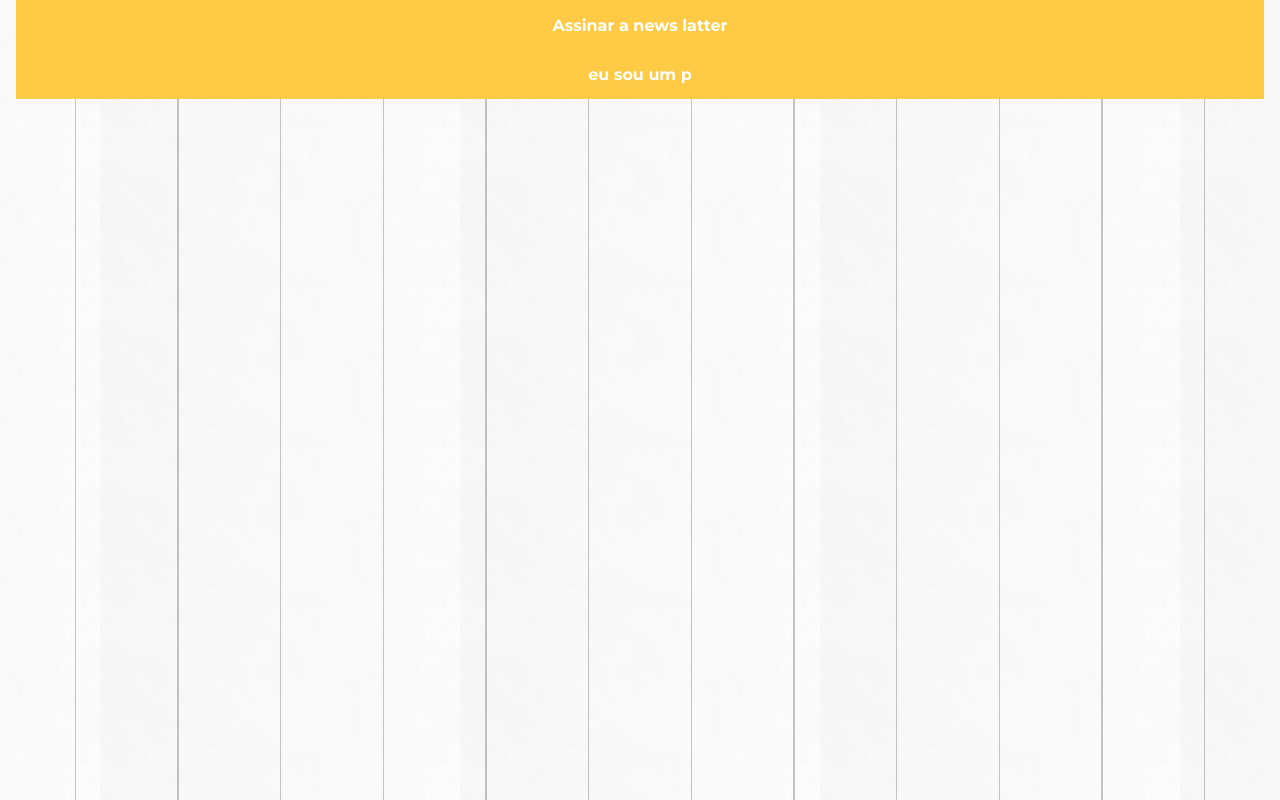
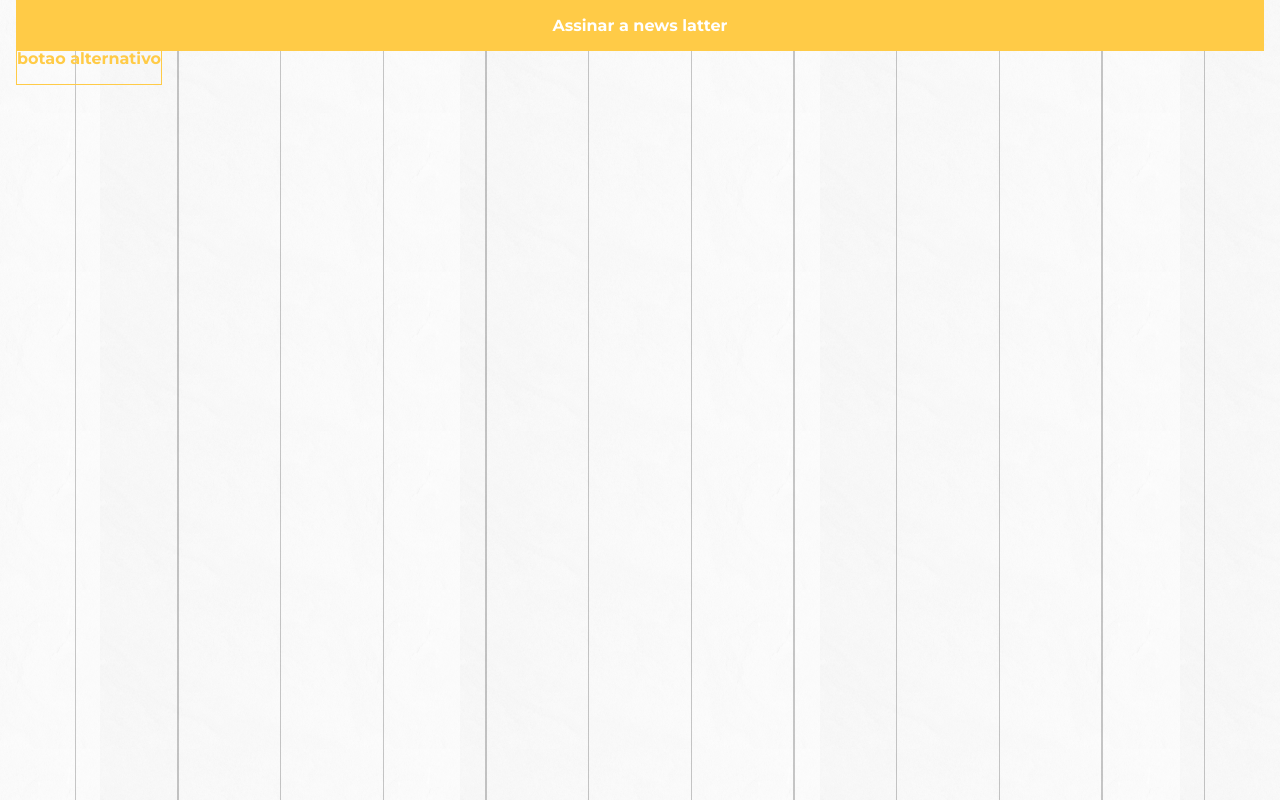
Before and after one commit to DanielCaresma/CasaVerde, a plain HTML site: page index.html in a window 1280 px wide. Drawn offline with Linux system fonts and the light colour scheme; a web font is replaced by a local one.

Commit message:
Criando botão alternativo quebrado

```diff
--- a/assets/css/componentes/botaoes.css
+++ b/assets/css/componentes/botaoes.css
@@ -15,3 +15,13 @@
 
     border: none;
 }
+
+.botao--alternativo {
+    color: var(--amarelo);
+
+    background-color: unset;
+
+    box-shadow: none;
+
+    border: 1px solid var(--amarelo);
+}
--- a/index.html
+++ b/index.html
@@ -16,7 +16,7 @@
     <main class="container">
         <button class="botao">Assinar a news latter</button>
 
-        <p class="botao">eu sou um p</p></p>
+        <buttton class="botao botao--alternativo">botao alternativo</buttton>
     </main>
 
 
```
